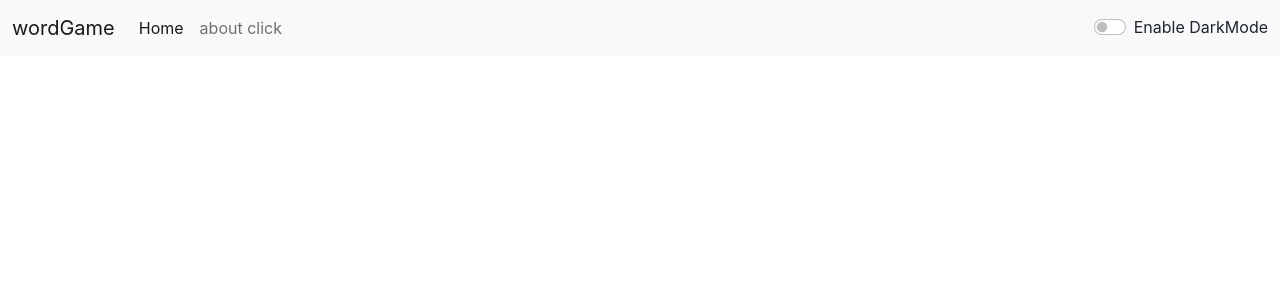
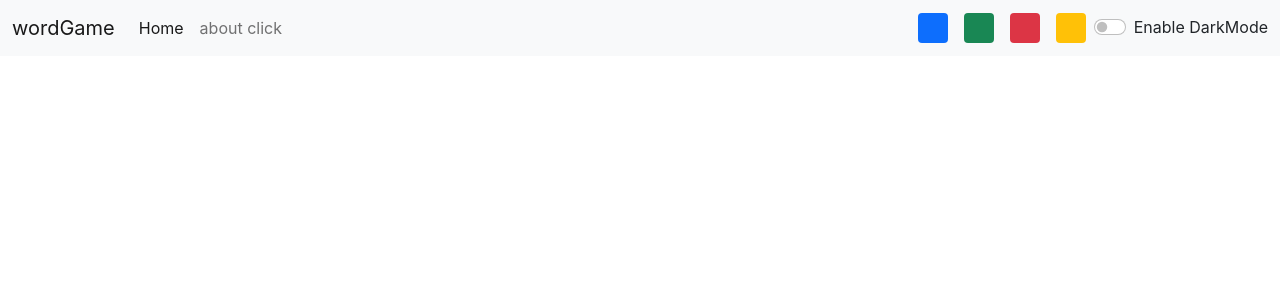
Before and after one commit to arjunlaxane/my-app, a React (Create React App) app: page / in a window 1280 px wide. Shown: the top 300 px of the page. Built offline with nearby package versions, Linux system fonts and the light colour scheme.

Commit message:
pallet color updated

```diff
--- a/src/App.js
+++ b/src/App.js
@@ -23,7 +23,43 @@
     }, 3000);
   };
 
-  const toggleMode = () => {
+  // const toggleMode = () => {
+  //   if (mode === 'light') {
+  //     setMode('dark');
+  //     document.body.style.backgroundColor = '#51509b';
+  //     showAlert('Dark mode has been enabled', 'success');
+  //     // document.title = 'WordGame-Dark Mode';
+
+  //     // setInterval(() => {
+  //     //   document.title = 'WordGame-Amazing game';
+  //     // }, 1500);
+
+  //     // setInterval(() => {
+  //     //   document.title = 'WordGame-Install thisAmazing game';
+  //     // }, 2000);
+  //   } else {
+  //     setMode('light');
+  //     document.body.style.backgroundColor = 'white';
+  //     showAlert('Light mode has been enabled', 'success');
+  //     // changing title dynamically
+  //     // document.title = 'WordGame-Light Mode';
+  //   }
+  // };
+
+  const removeBodyClasses = () => {
+    document.body.classList.remove('bg-light');
+    document.body.classList.remove('bg-dark');
+    document.body.classList.remove('bg-primary');
+    document.body.classList.remove('bg-warning');
+    document.body.classList.remove('bg-danger');
+    document.body.classList.remove('bg-success');
+  };
+
+  const toggleMode = cls => {
+    console.log(cls);
+    removeBodyClasses();
+
+    document.body.classList.add('bg-' + cls);
     if (mode === 'light') {
       setMode('dark');
       document.body.style.backgroundColor = '#51509b';
@@ -45,6 +81,7 @@
       // document.title = 'WordGame-Light Mode';
     }
   };
+
   return (
     <BrowserRouter>
       <>
--- a/src/components/Navbar.js
+++ b/src/components/Navbar.js
@@ -46,6 +46,31 @@
               Search
             </button>
           </form> */}
+          {/* let's add pallett here */}
+
+          <div className="d-flex">
+            <div
+              className="bg-primary rounded mx-2"
+              onClick={() => props.toggleMode('primary')}
+              style={{ height: '30px', width: '30px', cursor: 'pointer' }}
+            ></div>
+            <div
+              className="bg-success rounded mx-2"
+              onClick={() => props.toggleMode('success')}
+              style={{ height: '30px', width: '30px', cursor: 'pointer' }}
+            ></div>
+            <div
+              className="bg-danger rounded mx-2"
+              onClick={() => props.toggleMode('danger')}
+              style={{ height: '30px', width: '30px', cursor: 'pointer' }}
+            ></div>
+            <div
+              className="bg-warning rounded mx-2"
+              onClick={() => props.toggleMode('warning')}
+              style={{ height: '30px', width: '30px', cursor: 'pointer' }}
+            ></div>
+          </div>
+
           <div
             className={`form-check form-switch text-${
               props.mode === 'light' ? 'dark' : 'light'
```
